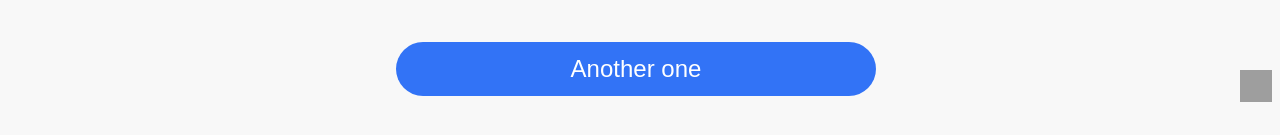
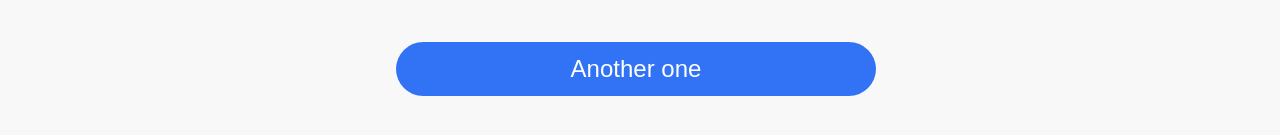
Before and after one commit to trumf/lineheight, a React (Create React App) app: page / in a window 1280 px wide. Shown: the part 686-821 px from the top of the page. Built offline with nearby package versions, Linux system fonts and the light colour scheme; grey boxes are pictures that could not be loaded; a web font is replaced by a local one.

Commit message:
hidden stats

```diff
--- a/src/App.css
+++ b/src/App.css
@@ -116,7 +116,7 @@ input[type="range"][orient="vertical"] {
   color: #fff;
   width: 100%;
   height: 54px;
-  margin: 10px 32px;
+  margin: 10px 24px;
 
   border: none;
   border-radius: 40px;
--- a/src/App.js
+++ b/src/App.js
@@ -115,13 +115,12 @@ export default function App() {
           right: "8px",
         }}
       >
-        <a href="https://librecounter.org/referer/show" target="_blank">
-          <img
-            src="https://librecounter.org/outline-orange.svg"
-            referrerPolicy="unsafe-url"
-            style={{ width: "32px", height: "32px" }}
-          />
-        </a>
+        <img
+          src="https://librecounter.org/counter.svg"
+          referrerPolicy="unsafe-url"
+          width="0"
+          alt="Anonomous statistics"
+        />
       </div>
     </div>
   );
```
